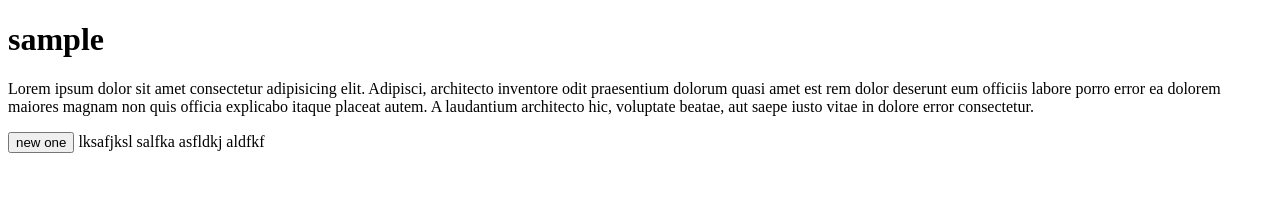
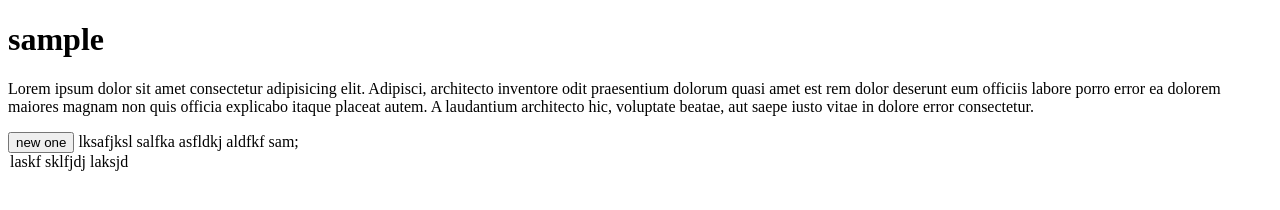
Before and after one commit to faz910/student, a plain HTML site: page index.html in a window 1280 px wide. Drawn offline with Linux system fonts and the light colour scheme.

Commit message:
to stash

```diff
--- a/index.html
+++ b/index.html
@@ -13,5 +13,10 @@
     salfka
     asfldkj
     aldfkf
+    sam;<legend>
+        laskf
+        sklfjdj
+        laksjd
+    </legend>
 </body>
 </html>
```
